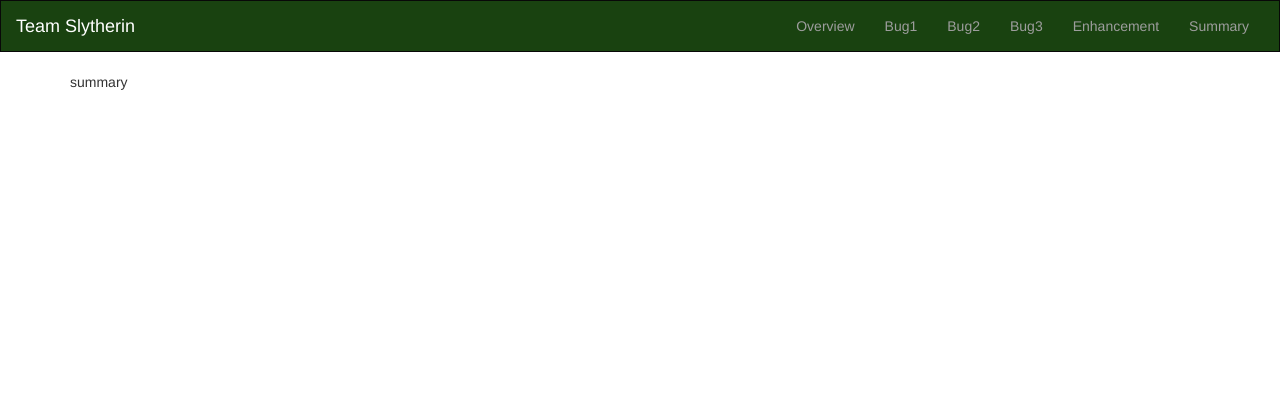
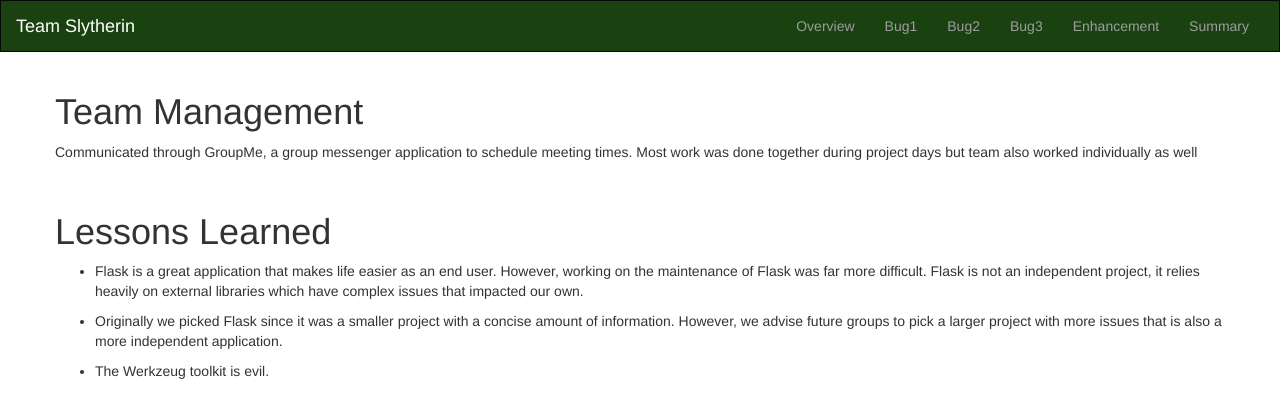
Before and after one commit to team-Slytherin-CSE2410/presentation, a Flask app: page /summary in a window 1280 px wide. Shown: the top 418 px of the page. Run offline with Flask 2, Linux system fonts and the light colour scheme; parts of the project's set-up code (start-up, migrations or seed data) failed here and were passed over; some libraries are stand-ins or nearby versions.

Commit message:
add summary and index page

```diff
--- a/templates/summary.html
+++ b/templates/summary.html
@@ -1,4 +1,18 @@
 {% extends "template.html" %}
 {% block body %}
-  summary
+    <div class="row">
+        <h1>Team Management</h1>
+        <p>Communicated through GroupMe, a group messenger application to schedule meeting times.  Most work was done together during project days but team also worked individually as well</p>
+        <br>
+
+        <h1>Lessons Learned</h1>
+        <ul>
+            <li><p>Flask is a great application that makes life easier as an end user.  However, working on the maintenance of Flask was far more difficult.  Flask is not an independent project, it relies heavily on external libraries which have complex issues that impacted our own.</p>
+</li>
+            <li><p>Originally we picked Flask since it was a smaller project with a concise amount of information.  However, we advise future groups to pick a larger project with more issues that is also a more independent application.</p>
+</li>
+            <li><p>The Werkzeug toolkit is evil. </p>
+</li>
+        </ul>
+    </div>
 {% endblock %}
```
Also changed, not shown: templates/index.html (+9 -0 lines), templates/bug1.html (indentation only), templates/bug3.html (indentation only).
